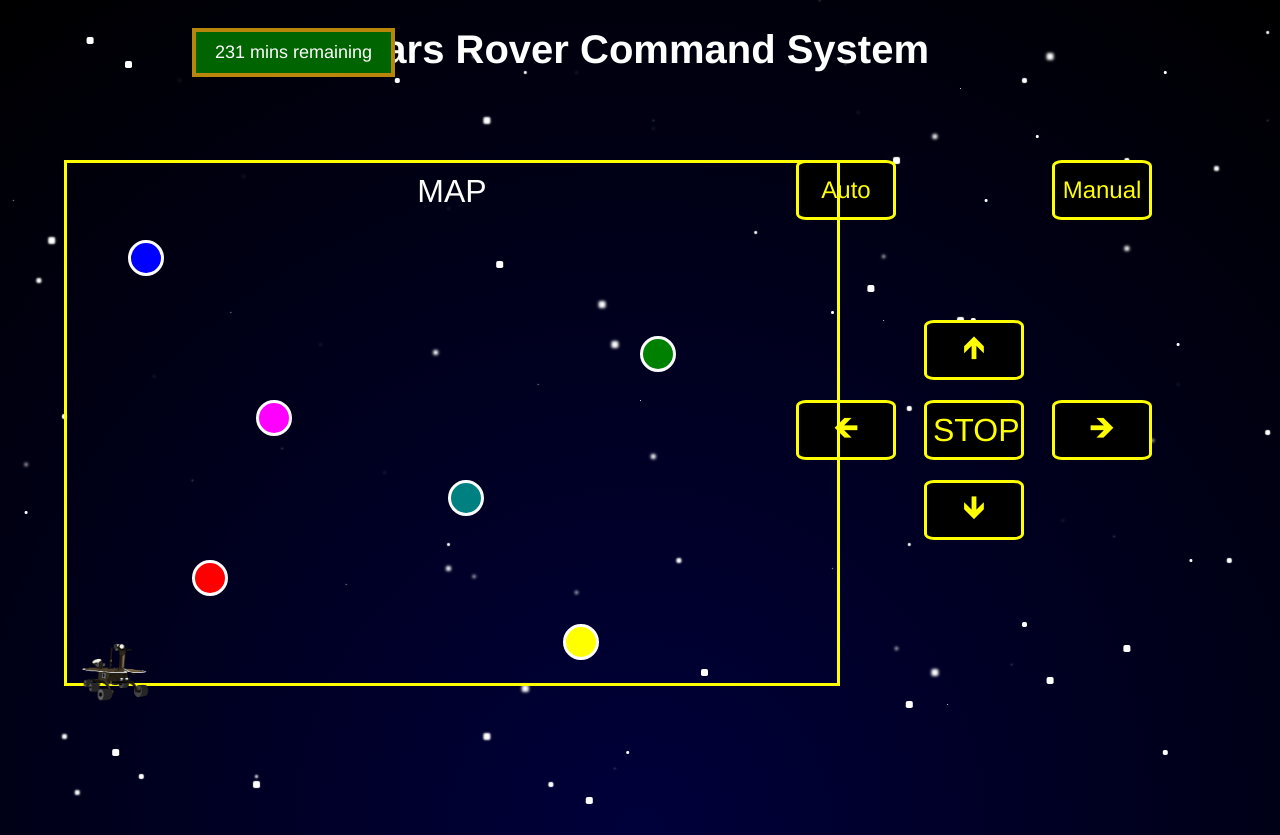
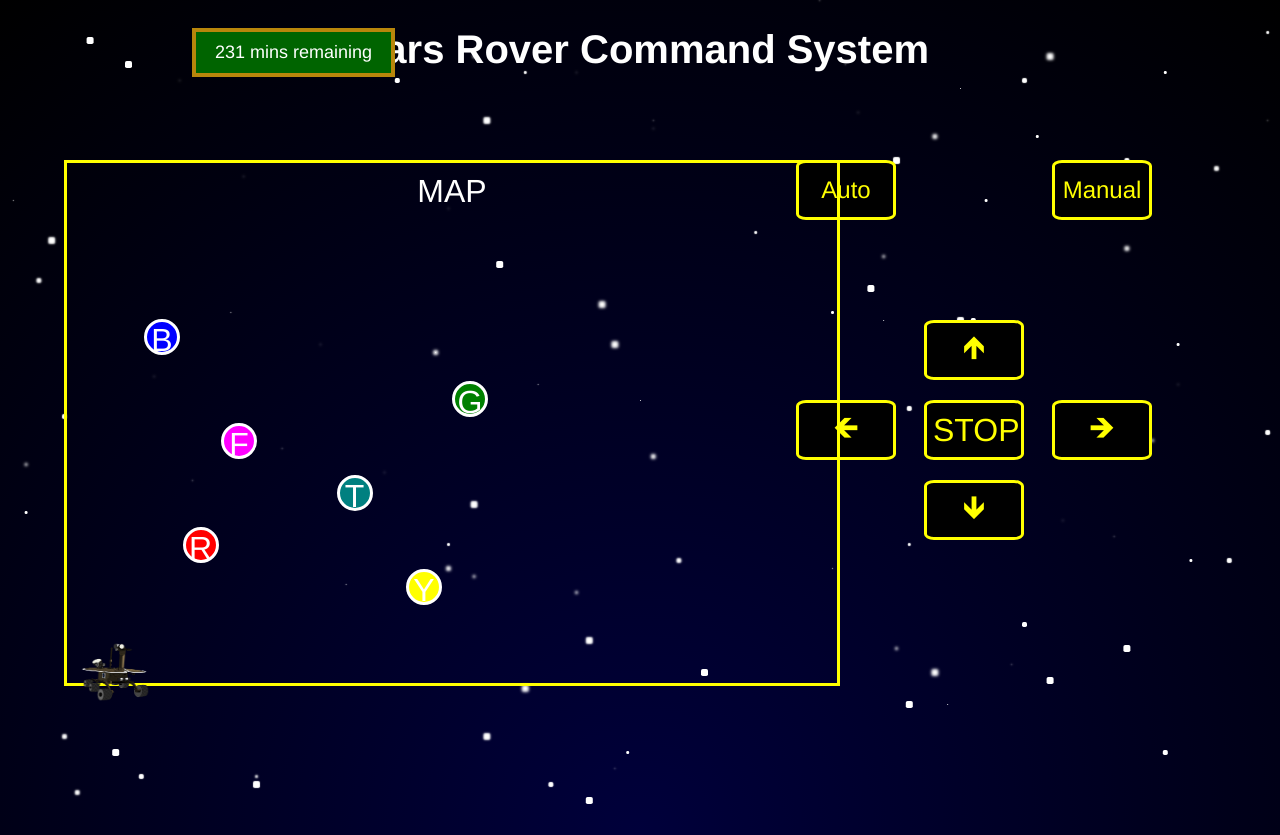
Before and after one commit to T1anyu-zhao/2022Project_Rover, a website: page Command/index.html in a window 1280 px wide. Drawn offline with Linux system fonts and the light colour scheme.

Commit message:
Update index.html

```diff
--- a/Command/index.html
+++ b/Command/index.html
@@ -19,14 +19,15 @@
         <button class = "automatic" onclick = automatic()>Auto</button>
         <button class = "manual" onclick = manual()>Manual</button>
         <div class = "battery" id = "time"></div>
-        <div class = "map">MAP</div>
+        <div class = "map">MAP
+            <div class = "aliens blue">B</div>
+            <div class = "aliens fuchsia">F</div>
+            <div class = "aliens green">G</div>
+            <div class = "aliens red">R</div>
+            <div class = "aliens teal">T</div>
+            <div class = "aliens yellow">Y</div>
+        </div>
         <div class = "stars"></div>
-        <div class = "aliens blue"></div>
-        <div class = "aliens fuchsia"></div>
-        <div class = "aliens green"></div>
-        <div class = "aliens red"></div>
-        <div class = "aliens teal"></div>
-        <div class = "aliens yellow"></div>
         <img src="rover.png" alt="rover" style="width:8%;height:8%;position:absolute;left:5%;top:80%;z-index: 2;">
 
         <script>
```
